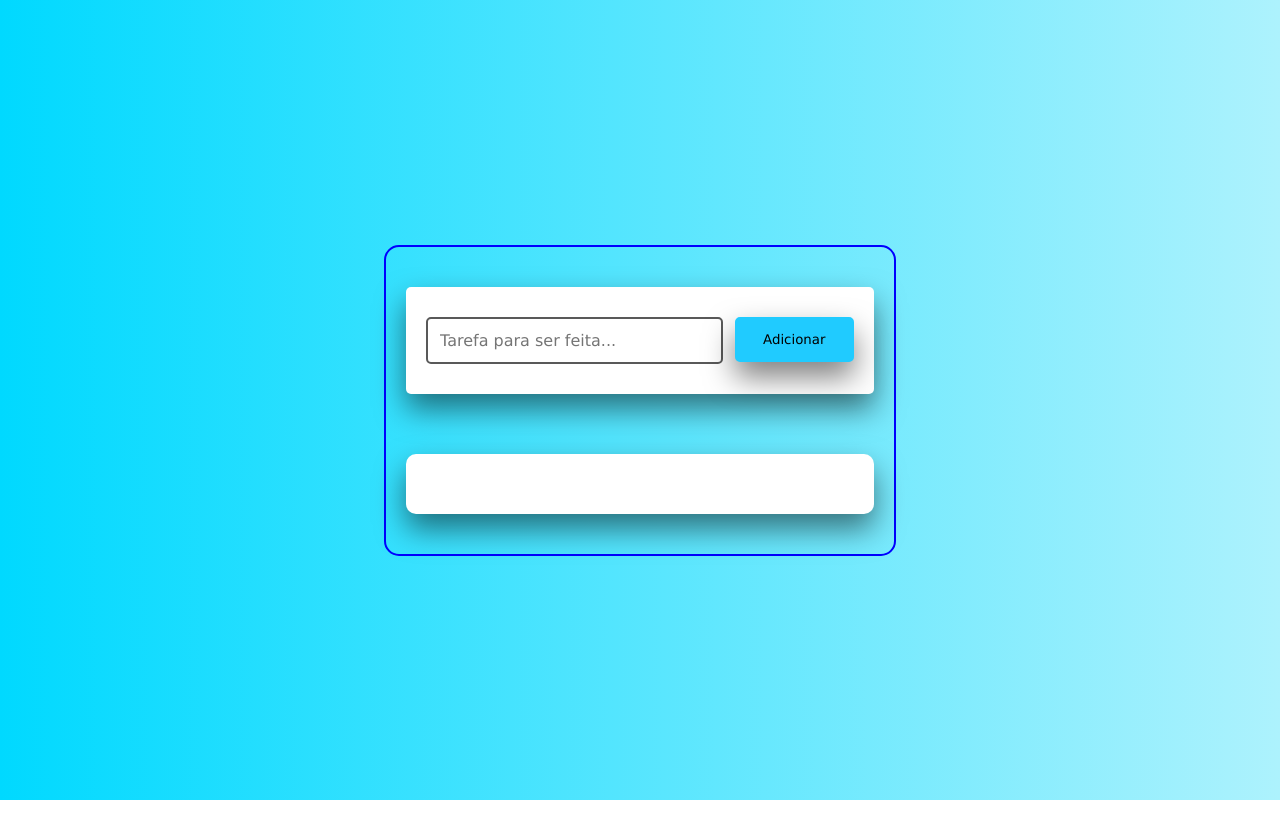
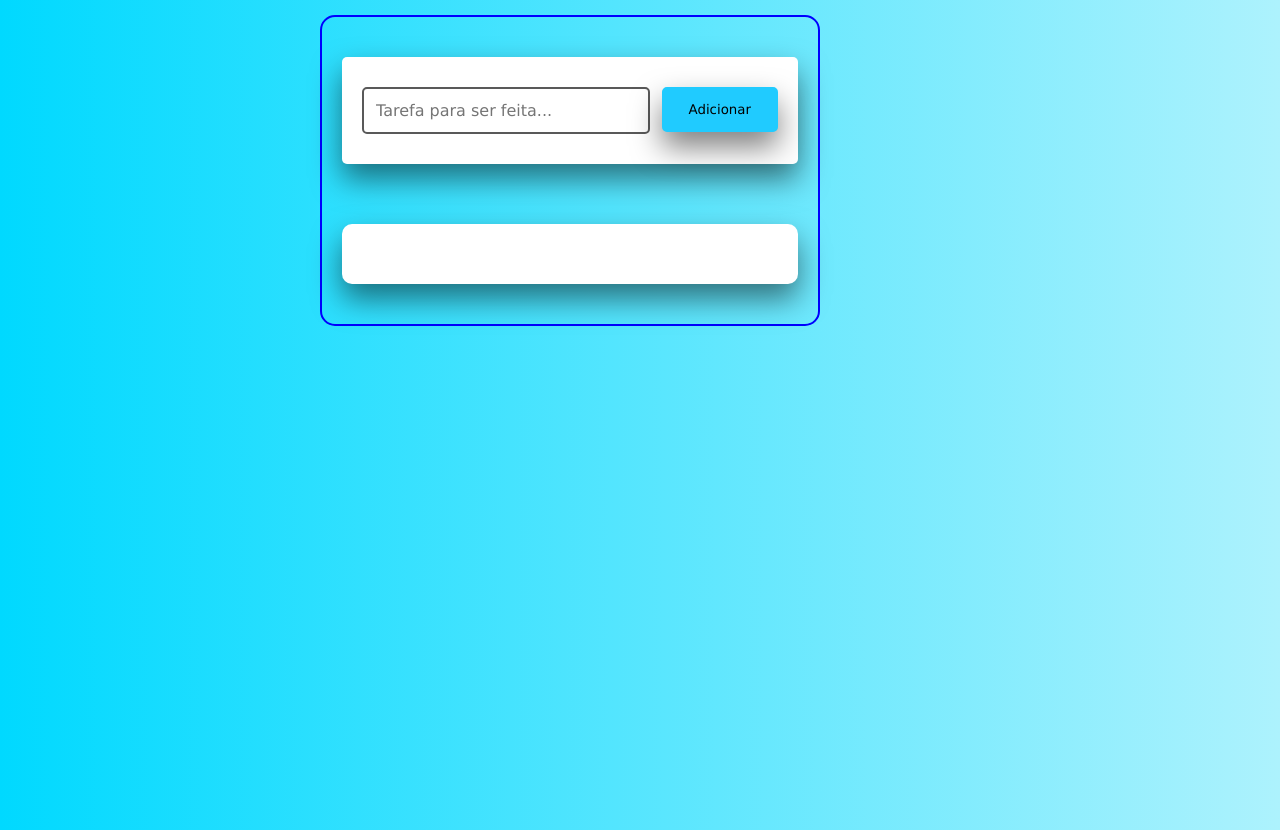
Before and after one commit to AndreNovikxv/to-do-list, a plain HTML site: page index.html in a window 1280 px wide. Before the commit the page ends 800 px from the top, so only its background shows below. Drawn offline with Linux system fonts and the light colour scheme.

Commit message:
atualizando bug da aplicação

```diff
--- a/css/style.css
+++ b/css/style.css
@@ -8,7 +8,7 @@
 body{
     height: 100vh;
     background: linear-gradient(90deg, rgb(0, 217, 255) 0%, rgb(173, 242, 253) 100%);
-     display: flex;
+    margin: 15px 25%;
      align-items: center;
      justify-content: center;
 }
```
